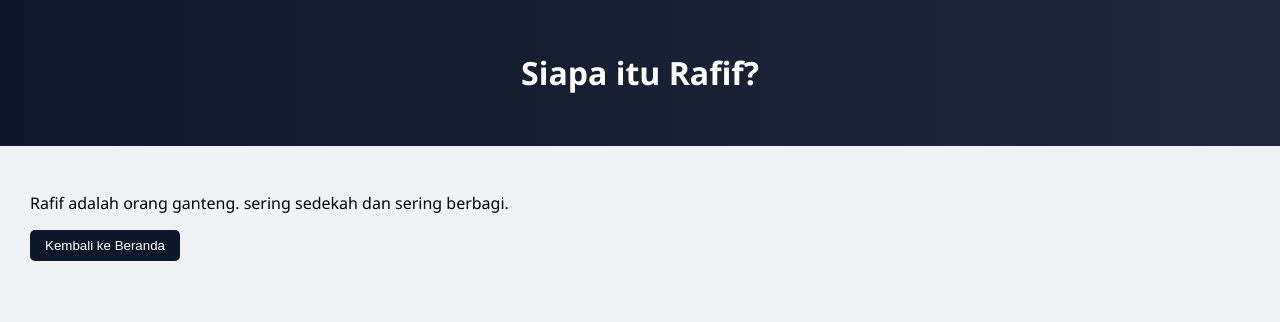
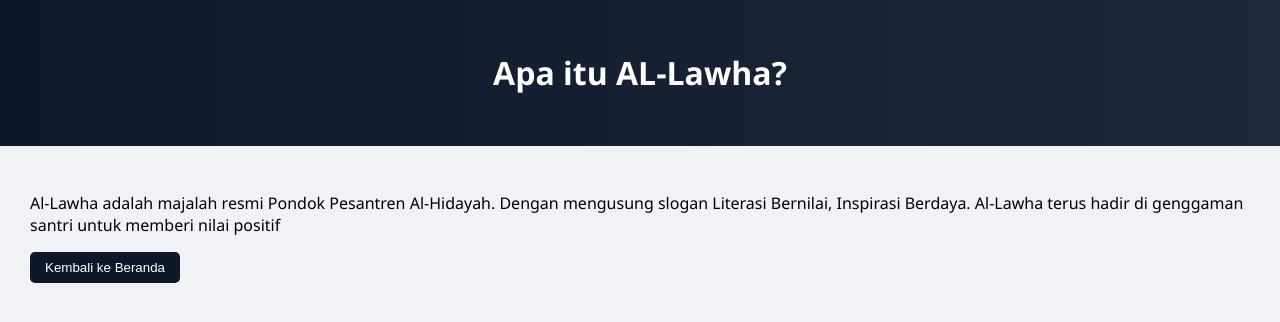
Before and after one commit to rafifabdanhbs-hub/rafifabdanhbs.github.io, a plain HTML site: page artikel2.html in a window 1280 px wide. Drawn offline with Linux system fonts and the light colour scheme.

Commit message:
Update artikel2.html

```diff
--- a/artikel2.html
+++ b/artikel2.html
@@ -7,13 +7,14 @@
 <body>
 
 <header>
-    <h1>Siapa itu Rafif?</h1>
+    <h1>Apa itu AL-Lawha?</h1>
 </header>
 
 <section style="padding: 30px;">
     <p>
-        Rafif adalah orang ganteng.
-        sering sedekah dan sering berbagi.
+        Al-Lawha adalah majalah resmi Pondok Pesantren Al-Hidayah.
+        Dengan mengusung slogan Literasi Bernilai, Inspirasi Berdaya.
+        Al-Lawha terus hadir di genggaman santri untuk memberi nilai positif
     </p>
 
     <a href="index.html">
```
